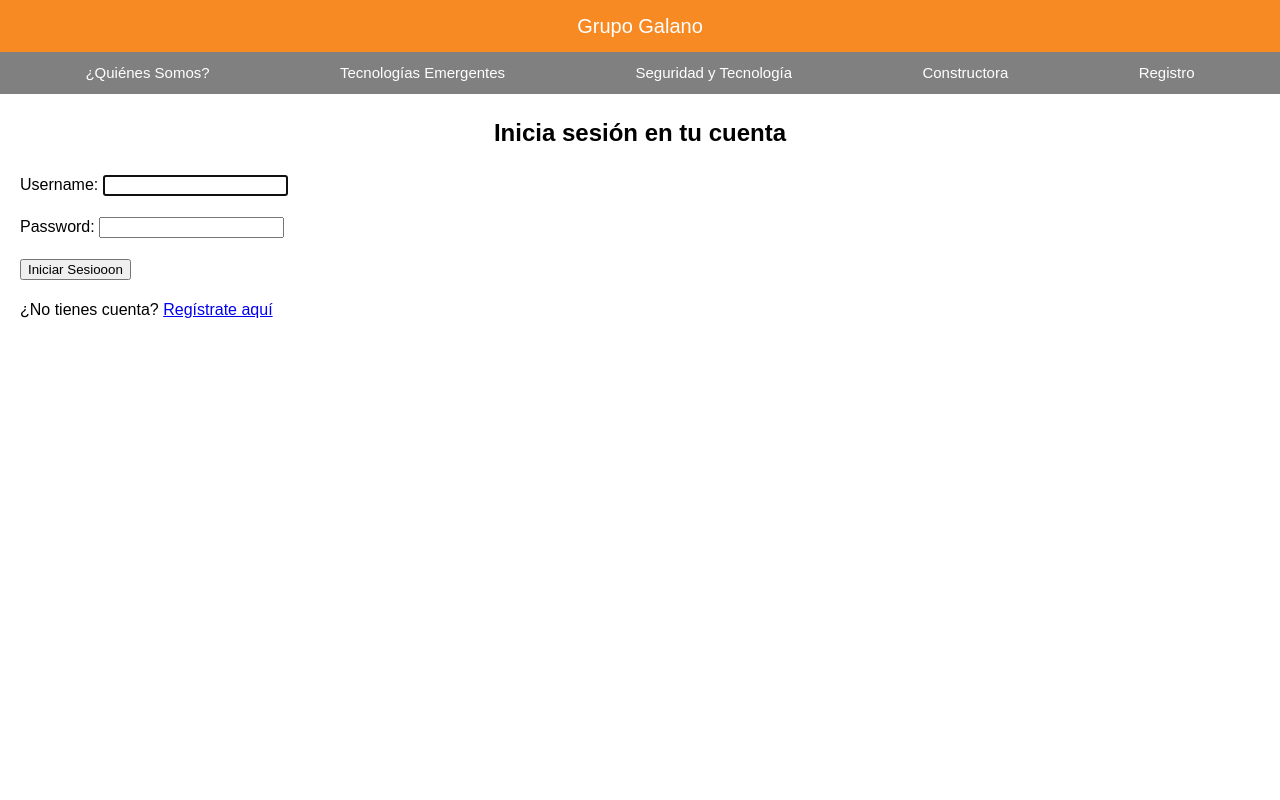
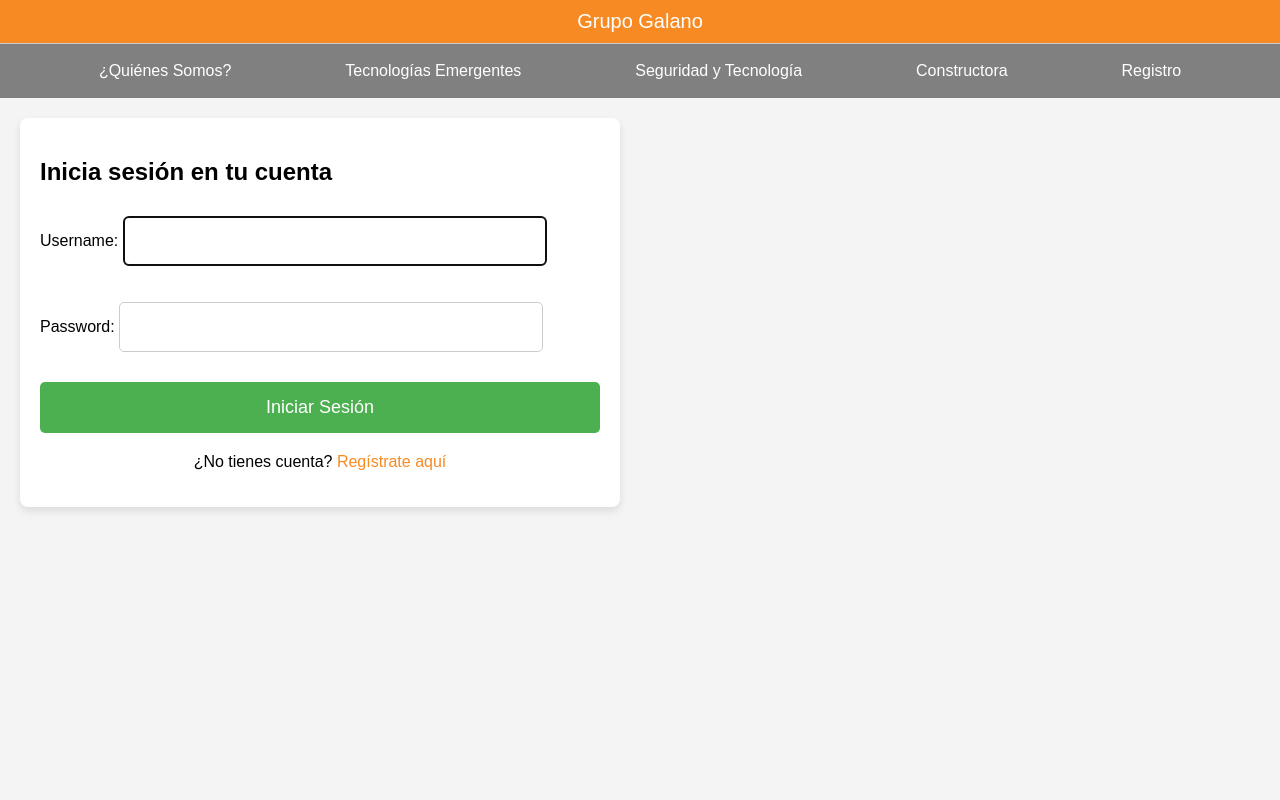
Before and after one commit to m0805c/Galano, a Django app: page /iniciosesion/ in a window 1280 px wide. Run offline with Django 5.2, Linux system fonts and the light colour scheme.

Commit message:
se agrego css al login, falta al registro/dashboard

```diff
--- a/core/templates/core/iniciosesion.html
+++ b/core/templates/core/iniciosesion.html
@@ -1,5 +1,5 @@
 <!DOCTYPE html>
-<html lang="en">
+<html lang="es">
 
 <head>
     <meta charset="UTF-8">
@@ -11,10 +11,12 @@
 
 <body>
 
+    <!-- Header -->
     <div class="header-top">
         Grupo Galano
     </div>
 
+    <!-- Navbar -->
     <div class="navbar">
         <a href="{% url 'quienes_somos' %}">¿Quiénes Somos?</a>
         <a href="{% url 'tecnologias' %}">Tecnologías Emergentes</a>
@@ -23,20 +25,23 @@
         <a href="{% url 'registro' %}">Registro</a>
     </div>
 
+    <!-- Main Content: Formulario de inicio de sesión -->
     <div class="main-content">
         <h2>Inicia sesión en tu cuenta</h2>
 
+        <!-- Formulario de inicio de sesión -->
+        <div class="login-form">
             <form method="POST">
                 {% csrf_token %}
+
+                <!-- Aquí se renderizan los campos del formulario de manera más estilizada -->
+                <div class="form-group">
                     {{ form.as_p }}
-            <button type="submit">Iniciar Sesiooon</button>
+                </div>
+
+                <button type="submit" class="btn-submit">Iniciar Sesión</button>
             </form>
-
-
-
-
-        {% block content%}{% endblock %}
-
+        </div>
 
         <!-- Enlace para registro -->
         <div class="registro-link">
@@ -45,11 +50,13 @@
 
         <!-- Mostrar mensajes de error -->
         {% if messages %}
+        <div class="error-messages">
             <ul>
                 {% for message in messages %}
                 <li>{{ message }}</li>
                 {% endfor %}
             </ul>
+        </div>
         {% endif %}
 
     </div>
--- a/static/css/estilo1.css
+++ b/static/css/estilo1.css
@@ -1,133 +1,125 @@
-/*estilo del header*/
+/* Estilos generales */
+body {
+    font-family: Arial, sans-serif;
+    background-color: #f4f4f4;
+    margin: 0;
+    padding: 0;
+    display: flex;
+    flex-direction: column; /* Los elementos se apilan en columna */
+    min-height: 100vh; /* Para asegurarse que el body ocupe toda la altura de la ventana */
+}
 
+/* Header */
 .header-top {
     background-color: #f88a23;
     color: white;
     text-align: center;
     padding: 10px 0;
     font-size: 20px;
-    font-weight:normal;
-    margin: 0;
-    position: relative;
-    width: 100%;
+    font-weight: normal;
     z-index: 10;
-    border-bottom: none;
 }
 
-
-/*estilos de la navbar*/
-
+/* Navbar */
 .navbar {
     background-color: #808080;
     color: white;
-    text-align: center;
-    padding: 1px 0;
-    font-size: 15px;
     display: flex;
     justify-content: space-evenly;
     align-items: center;
+    padding: 10px 0;
     width: 100%;
     box-sizing: border-box;
-    z-index: 5;
-    border-top: none;
-    margin: 0;
+    border-top: 1px solid #ccc; /* Línea separadora */
 }
-
 
 .navbar a {
     color: white;
     text-decoration: none;
-    margin: 0 30px;
+    padding: 8px 15px;
     font-weight: lighter;
-    padding: 8px 15px;
-    font-family: Arial;
 }
 
 .navbar a:hover {
     background-color: #434343;
     border-radius: 20px;
-    transition: background-color 0.7s ease;
 }
 
-
-/*estilos generales*/
-
-body {
-    font-family: Arial;
+/* Main Content: Formulario de inicio de sesión */
+.main-content {
+    margin: 20px;
+    padding: 20px;
     background-color: white;
-    font-weight: lighter;
-    margin: 0;
-    padding: 0;
-    line-height: 1.6;
+    box-shadow: 0px 4px 8px rgba(0, 0, 0, 0.1);
+    border-radius: 8px;
+    width: 100%;
+    max-width: 600px;
+    box-sizing: border-box;
+    margin-top: 20px; /* Espacio después de la navbar */
 }
 
-
-h1, h2 {
-    text-align: center;
-    margin: 20px 0;
-    font-family: Arial;
+/* Estilizado del formulario */
+.login-form {
+    margin-top: 20px;
 }
 
-.main-content{
-    margin: 0 20px;
+.login-form .form-group {
+    margin-bottom: 20px;
 }
 
-.izq{
-    float: left;
+.login-form input {
+    width: 70%;
+    padding: 15px;
+    margin: 10px 0;
+    border: 1px solid #ccc;
+    border-radius: 5px;
+    font-size: 16px;
 }
-.imagen {
+
+/* Botón de envío más grande */
+.login-form button {
     width: 100%;
-    max-width: 500px;
-    margin: 10px auto;
-    display: block;
-    border-radius: 10px;
-    box-shadow: 0 4px 6px rgba(0, 0, 0, 0.1);
-    float: right;
+    padding: 15px;
+    background-color: #4CAF50;
+    color: white;
+    border: none;
+    border-radius: 5px;
+    cursor: pointer;
+    font-size: 18px;
+
 }
-.btn {
-    display: inline-block;
-    margin: 10px 0;
-    padding: 10px 20px;
-    background-color: #120b55;
-    color: white;
+
+.login-form button:hover {
+    background-color: #f79b2a;
+
+}
+
+/* Enlace para registro */
+.registro-link {
+    text-align: center;
+    margin-top: 20px;
+}
+
+.registro-link a {
+    color: #f88a23;
     text-decoration: none;
+}
+
+.registro-link a:hover {
+    text-decoration: underline;
+}
+
+/* Mensajes de error */
+.error-messages ul {
+    list-style: none;
+    padding: 0;
+    margin-top: 20px;
+    background-color: #f8d7da;
+    color: #721c24;
     border-radius: 5px;
-    font-weight: bold;
+    padding: 10px;
 }
-.content-box {
-    background-color: #f9f9f9;
-    padding: 20px;
-    border-radius: 8px;
-    box-shadow: 0 2px 4px rgba(0, 0, 0, 0.1);
-    margin-bottom: 20px;
+
+.error-messages li {
+    margin-bottom: 5px;
 }
-.intro-text {
-    font-size: 18px;
-    color: #777;
-    margin-bottom: 30px;
-}
-.imagen2 {
-    width: 100%;
-    max-width: 300px;
-    margin: 10px auto;
-    display: block;
-    border-radius: 10px;
-    box-shadow: 0 4px 6px rgba(0, 0, 0, 0.1);
-    float: right;
-}
-.imagen3 {
-    width: 100%;
-    max-width: 400px;
-    margin: 10px auto;
-    display: block;
-    border-radius: 10px;
-    box-shadow: 0 4px 6px rgba(0, 0, 0, 0.1);
-    float: left;
-}
-.space-img {
-    width: 300px;
-    height: auto;
-    border-radius: 5px;
-    box-shadow: 0 2px 5px rgba(0, 0, 0, 0.1);
-   float: right;
-}
```
Lines whose indentation alone changed are shown as unchanged.
